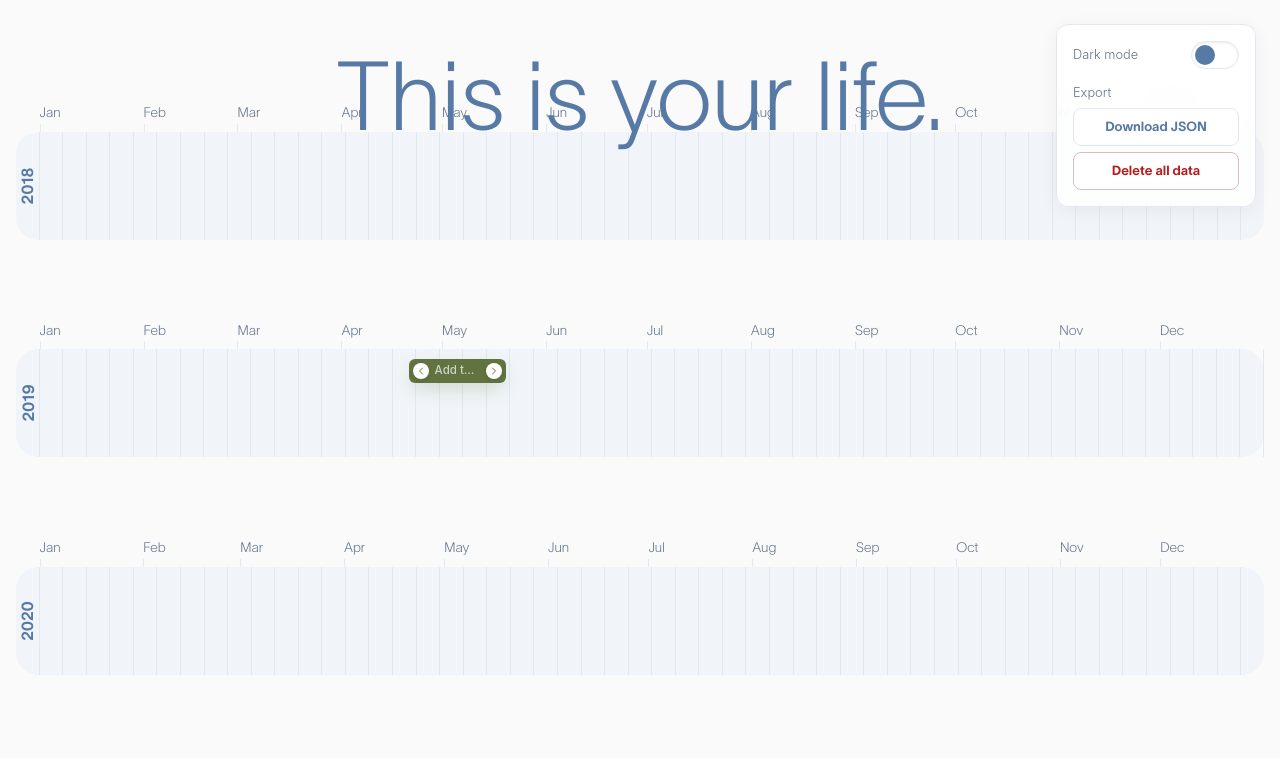
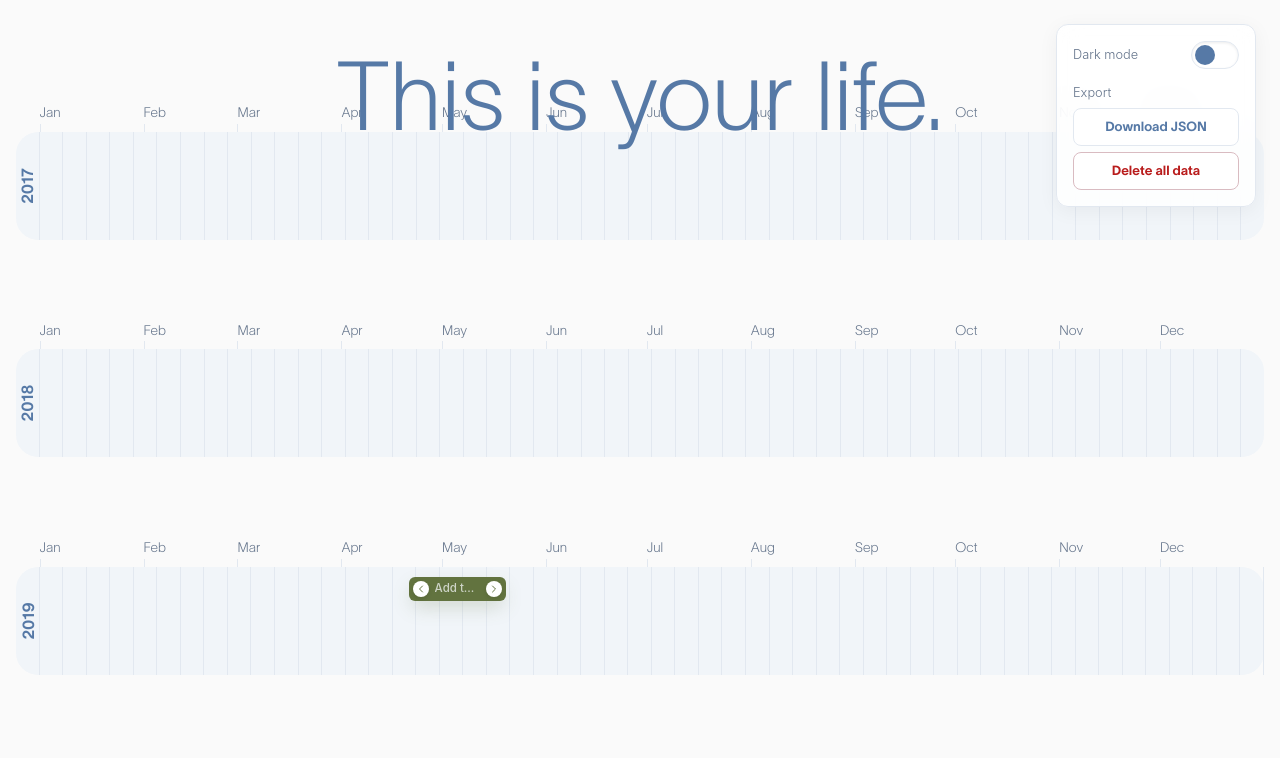
Before and after one commit to miggu/timeline, a React (Vite) app: page / in a window 1280 px wide. Shown: the top 758 px of the page. Built offline with nearby package versions, Linux system fonts and the light colour scheme; a web font is replaced by a local one.

Commit message:
Load older years on scroll

```diff
--- a/src/App.tsx
+++ b/src/App.tsx
@@ -1,4 +1,4 @@
-import { useEffect, useState } from "react";
+import { useEffect, useLayoutEffect, useRef, useState } from "react";
 import {
 	DndContext,
 	DragOverlay,
@@ -63,7 +63,7 @@ interface RecentlyDeletedEventState {
 
 const DRAG_ACTIVATION_DISTANCE = 8;
 const DRAG_CLICK_SUPPRESSION_MS = 120;
-const YEARS_TO_DISPLAY = 9;
+const INITIAL_YEARS_TO_DISPLAY = 9;
 
 const getNextEventId = (events: TimelineEvent[]) => {
 	const highestNumericId = events.reduce((highestId, event) => {
@@ -94,12 +94,14 @@ const getDropTarget = (id: string) => {
 
 function App() {
 	const currentYear = 2026;
+	const initialOldestYear = currentYear - INITIAL_YEARS_TO_DISPLAY + 1;
 	const [themeMode, setThemeMode] = useState<ThemeMode>(getStoredThemeMode);
+	const [oldestYear, setOldestYear] = useState(initialOldestYear);
 
 	// Calculate the array of years to map over
 	const years = Array.from(
-		{ length: YEARS_TO_DISPLAY },
-		(_, i) => currentYear - (YEARS_TO_DISPLAY - 1) + i,
+		{ length: currentYear - oldestYear + 1 },
+		(_, i) => oldestYear + i,
 	);
 
 	const [events, setEvents] = useState<TimelineEvent[]>(getStoredEvents);
@@ -115,6 +117,9 @@ function App() {
 	const [timelineResetKey, setTimelineResetKey] = useState(0);
 	const [recentlyDeletedEvent, setRecentlyDeletedEvent] =
 		useState<RecentlyDeletedEventState | null>(null);
+	const oldestRowRef = useRef<HTMLDivElement | null>(null);
+	const pendingOlderYearLoadRef = useRef(false);
+	const previousScrollHeightRef = useRef(0);
 	const sensors = useSensors(
 		useSensor(PointerSensor, {
 			activationConstraint: {
@@ -313,6 +318,55 @@ function App() {
 	}, [events]);
 
 	useEffect(() => {
+		const target = oldestRowRef.current;
+
+		if (!target) {
+			return;
+		}
+
+		const observer = new IntersectionObserver(
+			([entry]) => {
+				if (!entry?.isIntersecting) {
+					return;
+				}
+
+				if (pendingOlderYearLoadRef.current || window.scrollY > 80) {
+					return;
+				}
+
+				pendingOlderYearLoadRef.current = true;
+				previousScrollHeightRef.current =
+					document.documentElement.scrollHeight;
+				setOldestYear((currentOldestYear) => currentOldestYear - 1);
+			},
+			{
+				threshold: 0.6,
+			},
+		);
+
+		observer.observe(target);
+
+		return () => {
+			observer.disconnect();
+		};
+	}, [oldestYear]);
+
+	useLayoutEffect(() => {
+		if (!pendingOlderYearLoadRef.current) {
+			return;
+		}
+
+		const nextScrollHeight = document.documentElement.scrollHeight;
+		const scrollDelta = nextScrollHeight - previousScrollHeightRef.current;
+
+		if (scrollDelta > 0) {
+			window.scrollBy(0, scrollDelta);
+		}
+
+		pendingOlderYearLoadRef.current = false;
+	}, [oldestYear]);
+
+	useEffect(() => {
 		if (!recentlyDeletedEvent) {
 			return;
 		}
@@ -465,7 +519,7 @@ function App() {
 			version: 1,
 			exportedAt: new Date().toISOString(),
 			currentYear,
-			yearsToDisplay: YEARS_TO_DISPLAY,
+			yearsToDisplay: years.length,
 			themeMode,
 			events: [...events].sort(
 				(left, right) =>
@@ -503,6 +557,7 @@ function App() {
 		setEditingEventId(null);
 		setSuppressedEditEventId(null);
 		setRecentlyDeletedEvent(null);
+		setOldestYear(initialOldestYear);
 		setEvents([]);
 		setTimelineResetKey((currentKey) => currentKey + 1);
 	};
@@ -553,6 +608,7 @@ function App() {
 							activeResizeId={activeResize?.id ?? null}
 							editingEventId={editingEventId}
 							suppressedEditEventId={suppressedEditEventId}
+							rowRef={year === oldestYear ? oldestRowRef : undefined}
 							onCreateEvent={handleCreateEvent}
 							onCancelEditing={handleCancelEditing}
 							onCommitLabel={handleCommitLabel}
--- a/src/components/TimelineRow.tsx
+++ b/src/components/TimelineRow.tsx
@@ -1,3 +1,4 @@
+import type { Ref } from "react";
 import { useDroppable } from "@dnd-kit/core";
 import { EventBlock, EventBlockPreview } from "./EventBlock";
 import type { ResizeEdge, TimelineEvent } from "../types";
@@ -58,6 +59,7 @@ interface TimelineRowProps {
 	activeResizeId: string | null;
 	editingEventId: string | null;
 	suppressedEditEventId: string | null;
+	rowRef?: Ref<HTMLDivElement>;
 	onCreateEvent: (year: number, weekNumber: number) => void;
 	onCancelEditing: (id: string) => void;
 	onCommitLabel: (id: string, label: string) => void;
@@ -78,6 +80,7 @@ export function TimelineRow({
 	activeResizeId,
 	editingEventId,
 	suppressedEditEventId,
+	rowRef,
 	onCreateEvent,
 	onCancelEditing,
 	onCommitLabel,
@@ -91,7 +94,7 @@ export function TimelineRow({
 	);
 
 	return (
-		<div className="timeline-row" id={`row-${year}`}>
+		<div ref={rowRef} className="timeline-row" id={`row-${year}`}>
 			<div className="timeline-row__months">
 				{MONTH_LABELS.map((monthLabel, monthIndex) => (
 					<span
```
